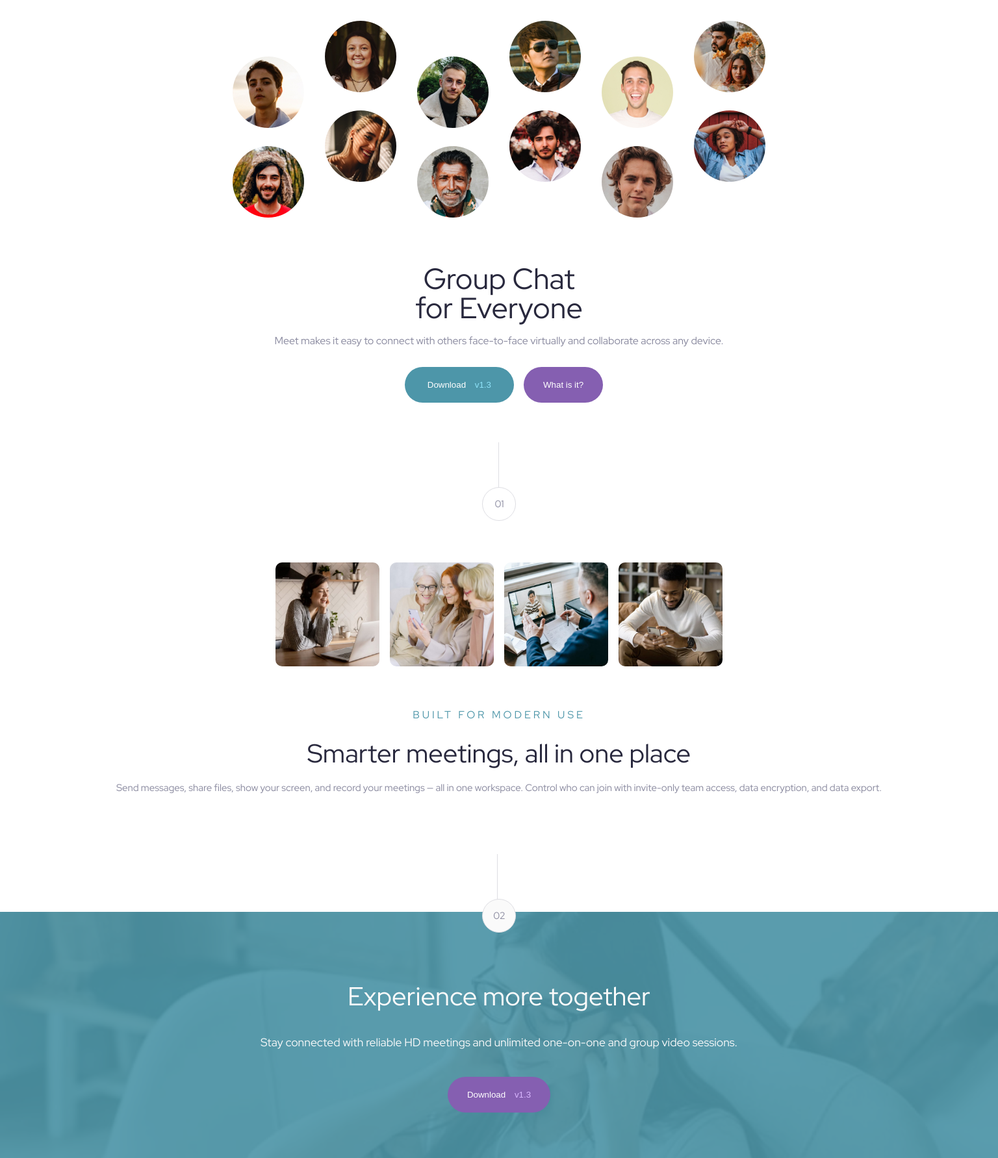
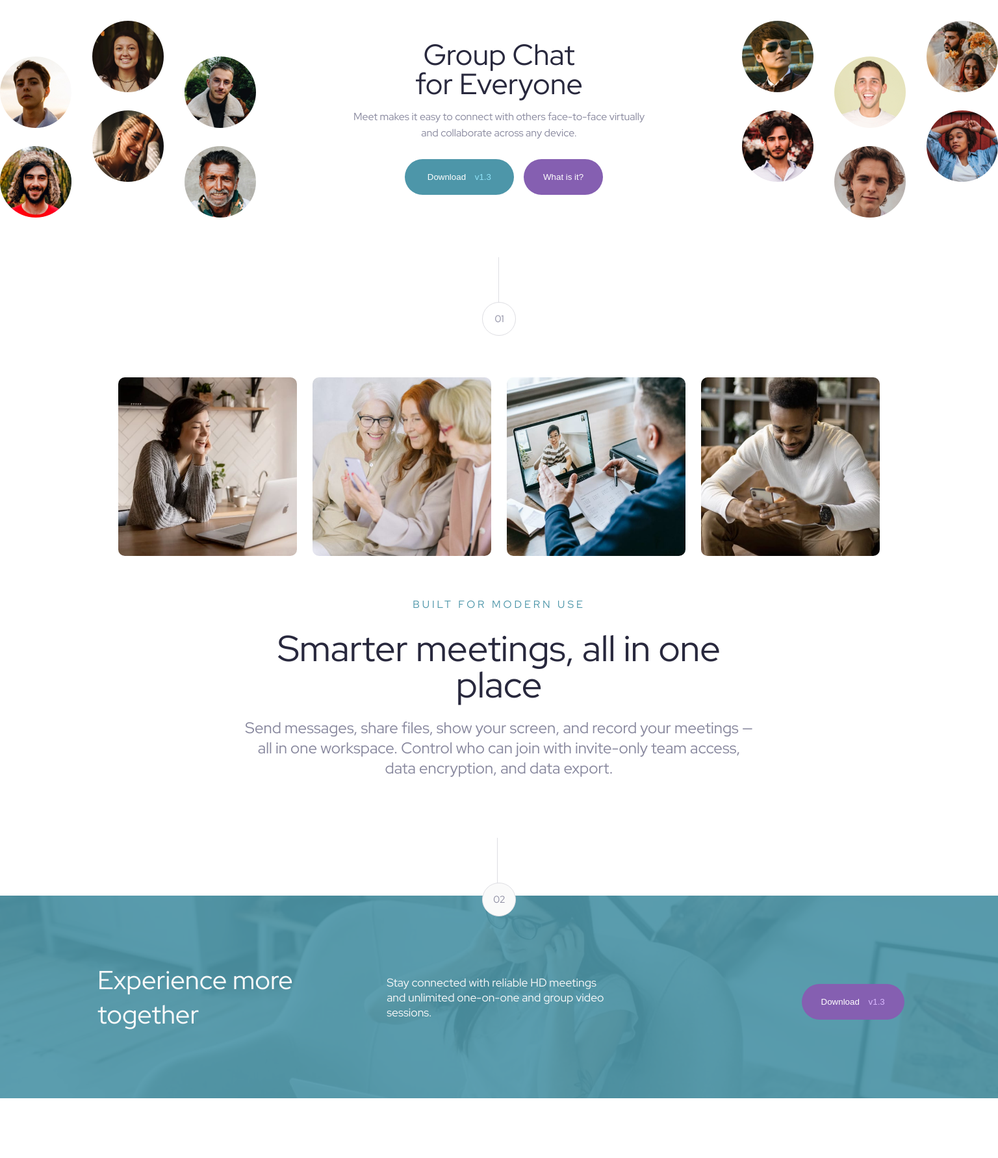
Before and after one commit to jensbols/meet-landing-page, a plain HTML site: page starter-code/index.html in a window 1536 px wide. Shown: the part 66-1849 px from the top of the page at 65% size. After the commit the page ends 1757 px from the top, so only its background shows below. Drawn offline with Linux system fonts and the light colour scheme.

Commit message:
finished desktop version, not perfect

```diff
--- a/starter-code/index.html
+++ b/starter-code/index.html
@@ -19,6 +19,9 @@
   <div class="hero-section-image-tablet hidden">
     <img src="../starter-code/assets/tablet/image-hero.png" alt="Headshots">
   </div>
+  <div class="hero-section-desktop hidden">
+    <img src="assets/desktop/image-hero-left.png" alt="hero left">
+    <div class="desktop-hero-middle">
       <div class="hero-section-text">
         <h1>
           Group Chat <br> for Everyone
@@ -33,6 +36,28 @@
           What is it?
         </button>
       </div>
+    </div>
+    <img src="assets/desktop/image-hero-right.png" alt="hero-right">
+  </div>
+
+  <div class="desktop-hero-middle-hidden">
+    <div class="hero-section-text">
+      <h1>
+        Group Chat <br> for Everyone
+      </h1>
+      <p>Meet makes it easy to connect with others face-to-face virtually and collaborate across any device.</p>
+    </div>
+    <div class="btn-container">
+      <button class="btn btn-primary">
+        Download <span id="version-id">v1.3</span>
+      </button>
+      <button class="btn btn-secondary">
+        What is it?
+      </button>
+    </div>
+  </div>
+
+
   <div class="intermission">
     01
   </div>
--- a/starter-code/styles.css
+++ b/starter-code/styles.css
@@ -296,5 +296,66 @@ nav {
     margin: 0 100px;
     margin-bottom: 42px;
   }
+}
 
+@media only screen and (min-width: 1440px) {
+  .hero-section-image-tablet {
+    display: none;
+  }
+
+  .hero-section-desktop {
+    display: flex;
+    justify-content: center;
+  }
+
+  .desktop-hero-middle-hidden {
+    display: none;
+  }
+
+  .grid-image {
+    width: 275px;
+    height: 275px;
+  }
+
+  .grid-container {
+    grid-template-columns: 275px 275px 275px 275px;
+    column-gap: 1.5rem;
+  }
+
+  .section-one-header {
+    font-size: 3.5rem;
+    margin: 0 400px;
+    line-height: 3.5rem;
+    margin-bottom: 23px;
+  }
+
+  .section-one-header + p {
+    font-size: 1.5rem;
+    margin: 0 350px;
+  }
+
+  .footer-container {
+    background-image: url('../starter-code/assets/desktop/image-footer.jpg');
+    display: flex;
+    text-align: left;
+    align-items: center;
+  }
+
+  .footer-container > h2 {
+    margin-left: 150px;
+  }
+
+  .footer-container > p {
+    display: inline-block;
+    margin: auto;
+    width: 350px;
+  }
+
+  .break {
+    display: flex;
+  }
+
+  .footer-container + button {
+
+  }
 }
```
Lines whose indentation alone changed are shown as unchanged.
